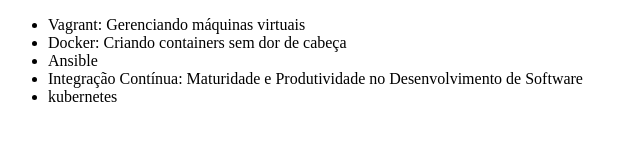
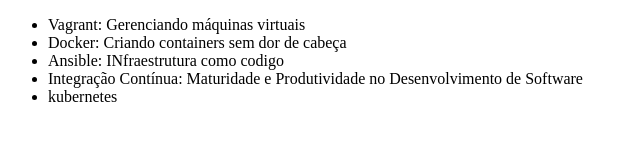
Before and after one commit to VaniaGodoy/alura-git, a plain HTML site: page index.html in a window 1280 px wide. Shown: the whole page, without its empty margins (0-640 px from the left). Drawn offline with Linux system fonts and the light colour scheme.

Commit message:
Mudando nome do curso de Ansible

```diff
--- a/index.html
+++ b/index.html
@@ -8,7 +8,7 @@
     <ul>
         <li>Vagrant: Gerenciando máquinas virtuais</li>
         <li>Docker: Criando containers sem dor de cabeça</li>
-        <li>Ansible</li>
+        <li>Ansible: INfraestrutura como codigo</li>
         <li>Integração Contínua: Maturidade e Produtividade no Desenvolvimento de Software</li>
         <li>kubernetes</li>
     </ul>
```
